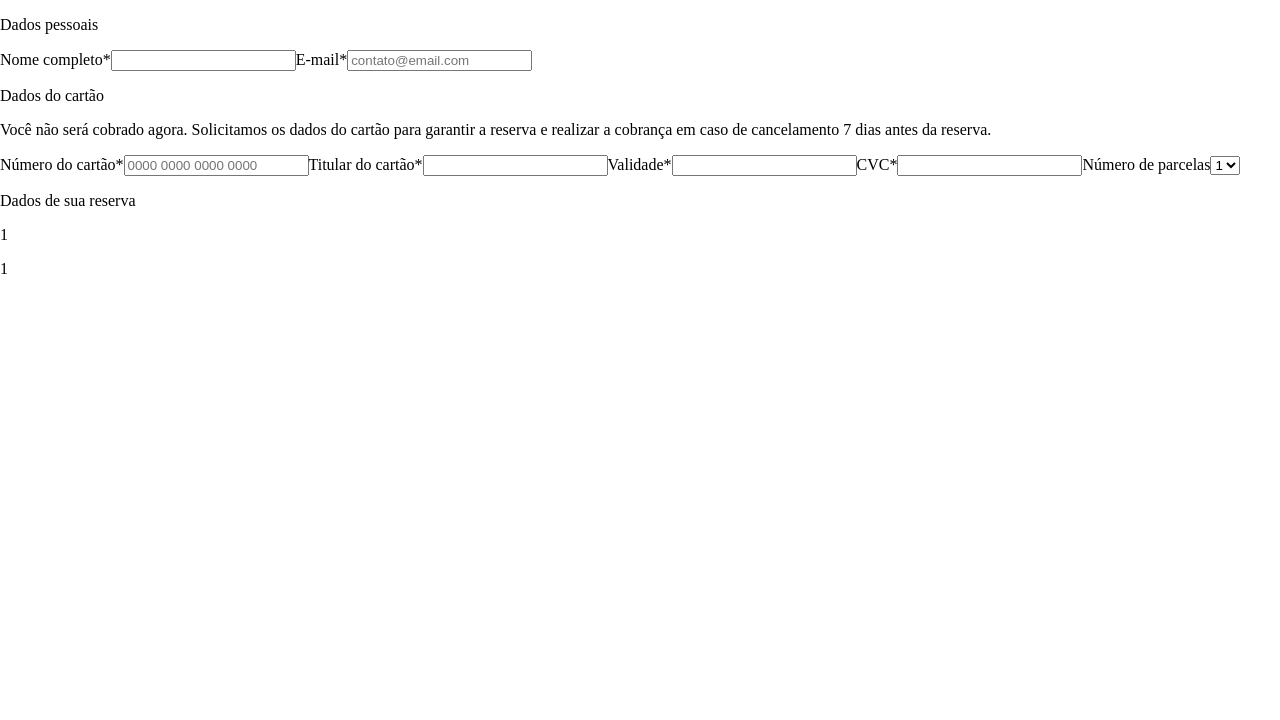
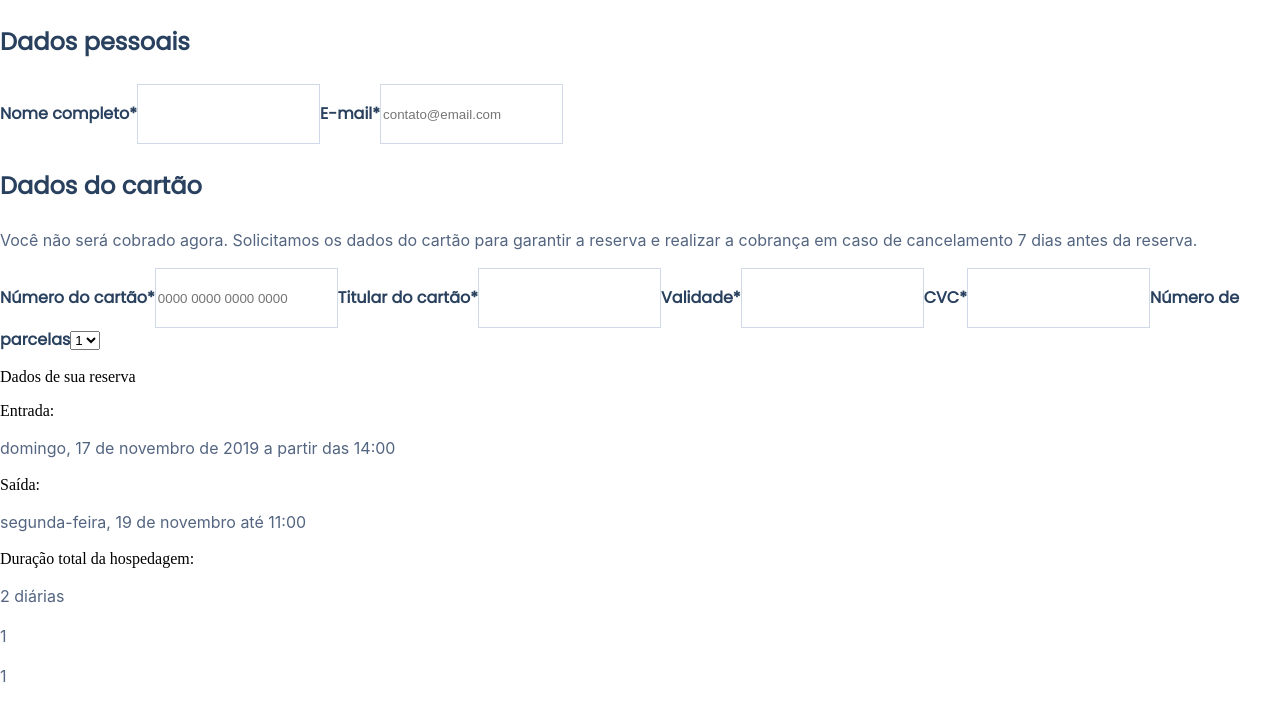
Before and after one commit to sarahromanhol/Hospedin, a React (Create React App) app in the folder hospedin/: page /purchase/1/1 in a window 1280 px wide. Shown: the top 720 px of the page. Built offline with nearby package versions, Linux system fonts and the light colour scheme.

Commit message:
Finalização da página do hotel

```diff
--- a/hospedin/src/pages/HotelPage/HotelDetails/HotelPageDetails.js
+++ b/hospedin/src/pages/HotelPage/HotelDetails/HotelPageDetails.js
@@ -1,5 +1,4 @@
 import { HotelDetailsContainer, HotelName, HotelDescription, ExpandirDescricao, ComodidadesHotel, ComodidadesList, ComodidadeItem, MapaInfoContainer, RectangleBlue, RectangleMapa, VisualizarNoMapaContainer, AdressText, CheckInInfoContainer } from './styled.js'
-import arrow from '../../../assets/imgs/Vectorarrow.png'
 import wifi from '../../../assets/imgs/wifi.png'
 import piscina from '../../../assets/imgs/piscina.png'
 import recepcao from '../../../assets/imgs/recepcao.png'
@@ -8,39 +7,36 @@ import toalha from '../../../assets/imgs/toalha.png'
 import mapaIcone from '../../../assets/imgs/mapa.png'
 import rectangleBlue from '../../../assets/imgs/RectangleBlue.png'
 import rectangleMapa from '../../../assets/imgs/mapaFoto.png'
+import { useState } from 'react'
+import arrowDown from '../../../assets/imgs/Vectorarrow.png'
+import arrowUp from '../../../assets/imgs/chevron-up.png'
 
 
 export const HotelPageDetails = () => {
+    const [showInfo, setShowInfo] = useState(false)
+    const [changeArrow, setChangeArrow] = useState(false)
+    const [changeButtonName, setChangeButtonName] = useState(false)
 
-    const ExpandirTexto = () => {
-        const pontos = document.getElementById('pontos')
-        const maisTexto = document.getElementById('mais')
-        const btnExpandir = document.getElementById('btnExpandir')
+    const maisInfo = () => {
+        setShowInfo(!showInfo)
+        setChangeArrow(prevState => !prevState)
+        setChangeButtonName(prevState => !prevState)
+    }
 
-        if (pontos.style.display === 'none'){
-            pontos.style.display='inline';
-            maisTexto.style.display='none';
-            btnExpandir.style.display='Expandir descrição do hotel';
-        } else {
-            pontos.style.display='none';
-            maisTexto.style.display='inline';
-            btnExpandir.style.display='Esconder descrição do hotel';
-        }
-    }
     return (
         <HotelDetailsContainer>
             <div>
                 <HotelName>Pousada Na Tribu's</HotelName>
                 <HotelDescription>Próximo aos setores de entretenimento e empresarial, o Plaza Bittar Hotel
                 fica a 1 quarteirão do Shopping Brasília e a 15 minutos de carro do Aeroporto Internacional
-                de Brasília. Os quartos dispõem de ar-condicionado, e o Wi-Fi <span id='pontos'>...</span>
-                <span id='mais'>Lorem ipsum pulvinar nibh gravida tellus lobortis molestie varius donec, sit purus
+                de Brasília. Os quartos dispõem de ar-condicionado, e o Wi-Fi
+                {showInfo ? <span> Lorem ipsum pulvinar nibh gravida tellus lobortis molestie varius donec, sit purus
                 felis semper interdum libero vulputate cras, vitae enim quisque pretium est urna duis amet.
-                phasellus vivamus sodal </span>
+                phasellus vivamus sodal</span> : <span>...</span>}
                 </HotelDescription>
-                <ExpandirDescricao onClick={ExpandirTexto} id='btnExpandir'>
-                    <img src={arrow} />
-                    <p >Expandir descrição do hotel</p>
+                <ExpandirDescricao onClick={maisInfo} id='btnExpandir'>
+                    <img src={changeArrow ? arrowUp : arrowDown}  />
+                    <p>{changeButtonName ? 'Recolher descrição do hotel' : 'Expandir descrição do hotel'}</p>
                 </ExpandirDescricao>
                 <ComodidadesHotel>Comodidades do hotel</ComodidadesHotel>
                 <ComodidadesList>
--- a/hospedin/src/pages/HotelPage/HotelDetails/styled.js
+++ b/hospedin/src/pages/HotelPage/HotelDetails/styled.js
@@ -126,6 +126,7 @@ export const RectangleMapa = styled.img`
     position: absolute;
     top: 71px;
     left: 863px;
+    cursor: pointer;
 `
 
 export const VisualizarNoMapaContainer = styled.div`
@@ -139,6 +140,7 @@ export const VisualizarNoMapaContainer = styled.div`
     height: 32px;
     background-color: #FFFFFF;
     border-radius: 100px;
+    cursor: pointer;
 
     p{
         margin-left: 8px;
--- a/hospedin/src/pages/HotelPage/styled.js
+++ b/hospedin/src/pages/HotelPage/styled.js
@@ -1,4 +1,4 @@
-import styled from "styled-components";
+import styled, { css } from "styled-components";
 
 export const HotelPageContainer = styled.div`
     display: flex;
@@ -6,6 +6,7 @@ export const HotelPageContainer = styled.div`
     align-items: center;
     padding-top: 70px;
     min-height: 100vh;
+    margin-bottom: 100px;
 `
 
 export const HotelPageReservation = styled.div`
@@ -70,14 +71,114 @@ export const PrecoPorNoite = styled.p`
 `
 
 export const MainInfo = styled.div`
+    background-color: #FFFFFF;
+    border: 1px solid #CFD9E7;
     height: 88px;
     display: grid;
     align-items: center;
     grid-template-columns: 1fr 2fr 1fr 1fr 2fr;
-
+    button {
+        background-color: #FBDE64;
+        color: #29415E;
+        font-family: Poppins;
+        font-size: 18px;
+        border-radius: 100px;
+        width: 127px;
+        height: 63px;
+        border: none;
+        cursor: pointer;
+        justify-self: end;
+        margin-right: 20px;
+        &:hover{
+            background-color: #d3b94c;
+        }
+        &:active{
+            transform: scale(0.95)
+        }
+    }
+    div{
+        display: flex;
+        align-items: center;
+        margin-left: 20px;
+    }
+    p{
+        font-family: -apple-system, BlinkMacSystemFont, 'Segoe UI', Roboto, Oxygen, Ubuntu, Cantarell, 'Open Sans', 'Helvetica Neue', sans-serif;
+        color: #29415E;
+        font-weight: 400;
+        font-size: 18px;
+    }
 `
 
 export const RoomPicture = styled.img`
     width: 118px;
     height: 86px;
 `
+
+export const BotaoMaisInformacoes = styled.a`
+    display: flex;
+    flex-direction: row;
+    align-items: center;
+    background-color: #FFFFFF;
+    border: 1px solid #CFD9E7;
+    height: 40px;
+    box-shadow: 0px 1px 5px 1px #CFD9E7;
+    padding-left: 10px;
+    cursor: pointer;
+    p{
+        font-family: -apple-system, BlinkMacSystemFont, 'Segoe UI', Roboto, Oxygen, Ubuntu, Cantarell, 'Open Sans', 'Helvetica Neue', sans-serif;
+        font-weight: 400;
+        font-size: 14px;
+        color: #536580;
+        margin-left: 10px;
+    }
+    #arrowUp{
+        display: none;
+    }
+`
+
+export const Room = styled.div`
+    margin-bottom: 20px;
+    #maisInfo{
+        display: none;
+    }
+`
+
+export const DetailsTitle = styled.p`
+    font-family: Poppins;
+    font-size: 16px;
+    font-weight: 700;
+    line-height: 24px;
+    color: #29415E;
+    margin-bottom: 0px;
+    margin-top: 0px;
+    padding-top: 10px;
+`
+
+export const DetailsBody = styled.p`
+    font-family: -apple-system, BlinkMacSystemFont, 'Segoe UI', Roboto, Oxygen, Ubuntu, Cantarell, 'Open Sans', 'Helvetica Neue', sans-serif;
+    font-size: 16px;
+    font-weight: 400;
+    color:  #536580;
+`
+
+export const AmmenityContainer = styled.div`
+    display: flex;
+    align-items: center;
+    img{
+        margin-right: 7px;
+    }
+`
+
+export const AmmenitiesTable = styled.div`
+    display: grid;
+    grid-template-columns: 1fr 1fr 1fr;
+    align-items: flex-start;
+`
+
+export const BodyInfoRoom = styled.div`
+    background-color: #FFFFFF;
+`
+
+export const IconeUsers = styled.img`
+    margin-right: 10px;
+`
--- a/hospedin/src/pages/PurchasePage/PurchasePage.js
+++ b/hospedin/src/pages/PurchasePage/PurchasePage.js
@@ -1,5 +1,6 @@
 import react from "react";
 import { useParams } from "react-router";
+import {Title, Label, Input, Text} from './styled'
 
 export const PurchasePage = () => {
     const params = useParams()
@@ -7,25 +8,25 @@ export const PurchasePage = () => {
     return (
         <div>
             <div>
-                <p>Dados pessoais</p>
-                <label>Nome completo*</label>
-                <input />
-                <label>E-mail*</label>
-                <input placeholder='contato@email.com' />
+                <Title>Dados pessoais</Title>
+                <Label>Nome completo*</Label>
+                <Input />
+                <Label>E-mail*</Label>
+                <Input placeholder='contato@email.com' />
             </div>
             <div>
-                <p>Dados do cartão</p>
-                <p>Você não será cobrado agora. Solicitamos os dados do cartão para garantir
-                    a reserva e realizar a cobrança em caso de cancelamento 7 dias antes da reserva.</p>
-                <label>Número do cartão*</label>
-                <input placeholder='0000 0000 0000 0000' />
-                <label>Titular do cartão*</label>
-                <input />
-                <label>Validade*</label>
-                <input />
-                <label>CVC*</label>
-                <input />
-                <label>Número de parcelas</label>
+                <Title>Dados do cartão</Title>
+                <Text>Você não será cobrado agora. Solicitamos os dados do cartão para garantir
+                    a reserva e realizar a cobrança em caso de cancelamento 7 dias antes da reserva.</Text>
+                <Label>Número do cartão*</Label>
+                <Input placeholder='0000 0000 0000 0000' />
+                <Label>Titular do cartão*</Label>
+                <Input />
+                <Label>Validade*</Label>
+                <Input />
+                <Label>CVC*</Label>
+                <Input />
+                <Label>Número de parcelas</Label>
                 <select>
                     <option>1</option>
                     <option>1</option>
@@ -35,10 +36,16 @@ export const PurchasePage = () => {
             </div>
             <div>
                 <p>Dados de sua reserva</p>
+                <p>Entrada:</p>
+                <Text>domingo, 17 de novembro de 2019 a partir das 14:00</Text>
+                <p>Saída:</p>
+                <Text>segunda-feira, 19 de novembro até 11:00</Text>
+                <p>Duração total da hospedagem:</p>
+                <Text>2 diárias</Text>
             </div>
             <div>
-                <p>{params.id}</p>
-                <p>{params.price}</p>
+                <Text>{params.id}</Text>
+                <Text>{params.price}</Text>
             </div>
         </div>
 
--- a/hospedin/src/pages/PurchasePage/styled.js
+++ b/hospedin/src/pages/PurchasePage/styled.js
@@ -0,0 +1,38 @@
+import styled from "styled-components";
+
+export const Title = styled.p`
+    font-family: Poppins;
+    font-size: 24px;
+    font-weight: 700;
+    line-height: 36px;
+    color: #29415E;
+`
+
+export const SubTitle = styled.p`
+    font-family: Poppins;
+    font-size: 24px;
+    font-weight: 700;
+    line-height: 36px;
+    color: #29415E;
+`
+
+export const Label = styled.label`
+    font-family: Poppins;
+    font-size: 16px;
+    font-weight: 700;
+    line-height: 24px;
+    color: #29415E;
+`
+
+export const Input = styled.input`
+    border: 1px solid #CFD9E7;
+    height: 56px;
+`
+
+export const Text = styled.p`
+    font-family: -apple-system, BlinkMacSystemFont, 'Segoe UI', Roboto, Oxygen, Ubuntu, Cantarell, 'Open Sans', 'Helvetica Neue', sans-serif;
+    font-size: 16px;
+    font-weight: 400;
+    line-height: 24px;
+    color: #536580;
+`
--- a/hospedin/src/services/requests.js
+++ b/hospedin/src/services/requests.js
@@ -4,7 +4,6 @@ import { url } from "../constants/urls";
 export const getRooms = (setData) => {
     axios.get(url)
     .then((res)=> {
-        console.log(res)
         setData(res.data)
     })
     .catch((err) => {
```
Also changed, not shown: hospedin/src/pages/HotelPage/HotelPage.js (+41 -19 lines), hospedin/src/assets/imgs/chevron-up.png (added), hospedin/src/assets/imgs/fe-check-circle.png (added).
